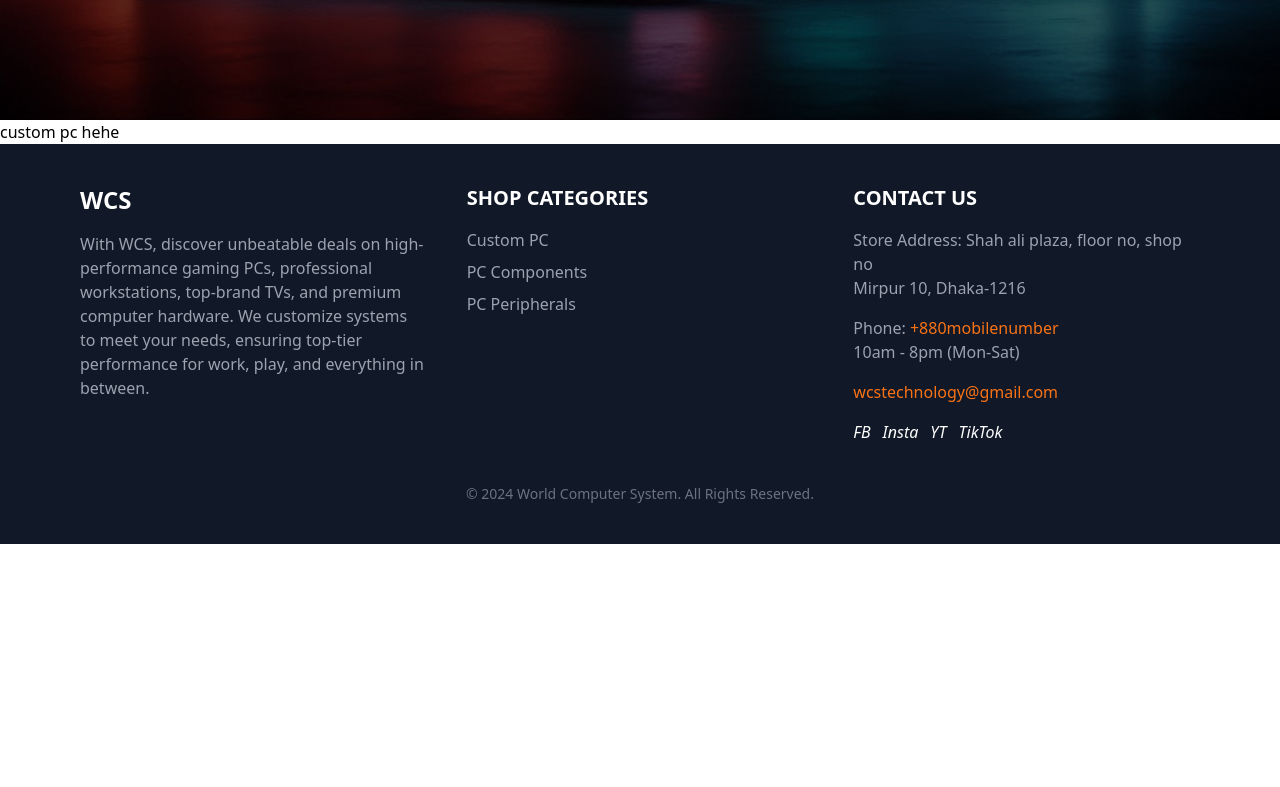
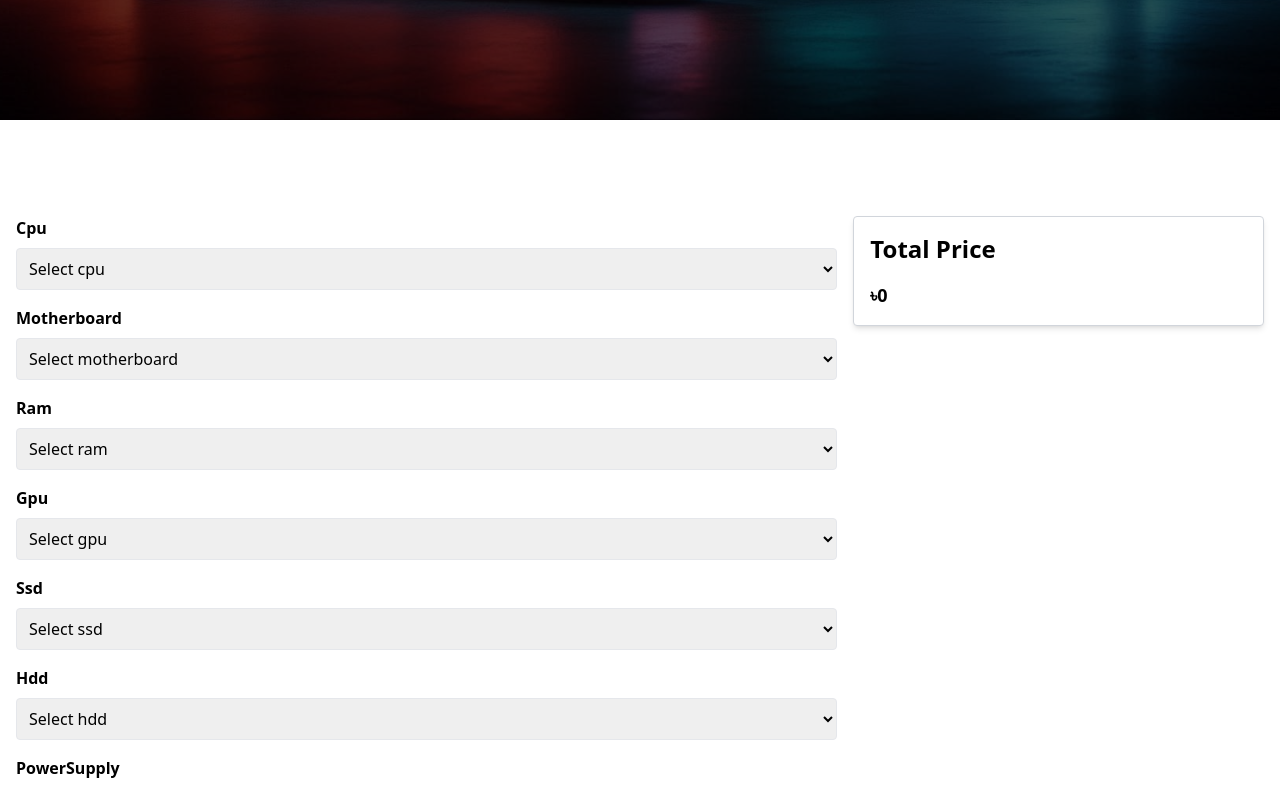
Before and after one commit to DortCeL/world-computer-system, a React (Vite) app in the folder client/: page / in a window 1280 px wide. Shown: the part 680-1467 px from the top of the page. Before the commit the page ends 1224 px from the top, so only its background shows below. Built offline with nearby package versions, Linux system fonts and the light colour scheme.

Commit message:
updated design

```diff
--- a/client/src/components/CustomPcBuild.jsx
+++ /dev/null
@@ -1,11 +0,0 @@
-import { Link } from "react-router-dom";
-
-const CustomPCBuild = () => {
-	return (
-		<>
-			<h2>custom pc hehe</h2>
-		</>
-	);
-};
-
-export default CustomPCBuild;
--- /dev/null
+++ b/client/src/components/CustomPcBuilder.jsx
@@ -0,0 +1,117 @@
+import { useState } from "react";
+
+// Define parts and prices for each category
+const componentsData = {
+	cpu: [
+		{ id: 1, name: "Intel i7", price: 300 },
+		{ id: 2, name: "AMD Ryzen 5", price: 250 },
+		{ id: 3, name: "Intel i5", price: 200 },
+	],
+	motherboard: [
+		{ id: 4, name: "ASUS Prime", price: 150 },
+		{ id: 5, name: "MSI Pro", price: 130 },
+		{ id: 6, name: "Gigabyte Aorus", price: 170 },
+	],
+	ram: [
+		{ id: 7, name: "Corsair 16GB", price: 80 },
+		{ id: 8, name: "G.Skill 32GB", price: 150 },
+	],
+	gpu: [
+		{ id: 9, name: "NVIDIA RTX 3080", price: 700 },
+		{ id: 10, name: "AMD RX 6800", price: 600 },
+	],
+	ssd: [
+		{ id: 11, name: "Samsung 1TB", price: 120 },
+		{ id: 12, name: "Kingston 500GB", price: 60 },
+	],
+	hdd: [
+		{ id: 13, name: "Seagate 2TB", price: 80 },
+		{ id: 14, name: "WD 1TB", price: 50 },
+	],
+	powerSupply: [
+		{ id: 15, name: "Corsair 650W", price: 120 },
+		{ id: 16, name: "Cooler Master 750W", price: 140 },
+	],
+	casing: [
+		{ id: 17, name: "NZXT H510", price: 100 },
+		{ id: 18, name: "Corsair 4000D", price: 90 },
+	],
+	keyboard: [
+		{ id: 19, name: "Logitech G Pro", price: 120 },
+		{ id: 20, name: "Razer BlackWidow", price: 150 },
+	],
+	mouse: [
+		{ id: 21, name: "Logitech G502", price: 80 },
+		{ id: 22, name: "Razer DeathAdder", price: 70 },
+	],
+};
+
+const CustomPCBuilder = () => {
+	const [selectedParts, setSelectedParts] = useState({
+		cpu: "",
+		motherboard: "",
+		ram: "",
+		gpu: "",
+		ssd: "",
+		hdd: "",
+		powerSupply: "",
+		casing: "",
+		keyboard: "",
+		mouse: "",
+	});
+
+	const handlePartSelection = (category, partId) => {
+		setSelectedParts((prevSelectedParts) => ({
+			...prevSelectedParts,
+			[category]: partId,
+		}));
+	};
+
+	const calculateTotalPrice = () => {
+		return Object.keys(selectedParts).reduce((total, category) => {
+			const selectedPartId = selectedParts[category];
+			if (!selectedPartId) return total;
+
+			const selectedPart = componentsData[category].find(
+				(part) => part.id === Number(selectedPartId)
+			);
+			return total + (selectedPart ? selectedPart.price : 0);
+		}, 0);
+	};
+
+	return (
+		<div className='flex space-x-4 p-4 max-w-7xl mx-auto '>
+			{/* Left Column - Selections */}
+			<div className='w-2/3 h-screen  grid grid-cols-1 gap-4 '>
+				{Object.keys(componentsData).map((category) => (
+					<div key={category} className='flex flex-col space-y-2'>
+						<label className='font-semibold capitalize'>{category}</label>
+						<select
+							className='p-2 border rounded'
+							value={selectedParts[category]}
+							onChange={(e) => handlePartSelection(category, e.target.value)}
+						>
+							<option value=''>Select {category}</option>
+
+							{componentsData[category].map((part) => (
+								<option key={part.id} value={part.id}>
+									{part.name} (${part.price})
+								</option>
+							))}
+						</select>
+					</div>
+				))}
+			</div>
+
+			{/* Right Column - Sticky Total Price */}
+			<div className='w-1/3'>
+				<div className='sticky top-4 p-4 border border-gray-300 rounded shadow-md bg-white'>
+					<h2 className='text-2xl font-semibold mb-4'>Total Price</h2>
+					<p className='text-lg font-bold'>৳{calculateTotalPrice()}</p>
+				</div>
+			</div>
+		</div>
+	);
+};
+
+export default CustomPCBuilder;
--- a/client/src/pages/Home.jsx
+++ b/client/src/pages/Home.jsx
@@ -1,4 +1,4 @@
-import CustomPCBuild from "../components/CustomPcBuild";
+import CustomPCBuilder from "../components/CustomPcBuilder";
 import Footer from "../components/Footer";
 import Nav from "../components/Nav";
 import CategoryGrid from "../components/CategoryGrid";
@@ -16,13 +16,13 @@ export default function Home() {
 						<div className='relative md:ml-10 md:mr-10'>
 							<div className='absolute inset-0 bg-black bg-opacity-20 backdrop-blur-sm rounded-3xl'></div>
 							<div className='relative text-white p-6'>
-								<h1 className='font-orbitron md:text-xl text-md text-center mb-4'>
+								<h1 className='font-orbitron md:text-xl lg:text-2xl text-md text-center mb-4'>
 									Welcome to{" "}
-									<span className='text-red-400 md:text-3xl text-xl'>
+									<span className='text-red-400 md:text-3xl lg:text-4xl text-xl'>
 										World Computer System
 									</span>
 								</h1>
-								<h2 className='font-roboto md:text-md text-sm text-center mx-auto mb-6'>
+								<h2 className='font-roboto md:text-md lg:text-lg text-sm text-center mx-auto mb-6'>
 									Build your <span className='text-blue-400'>Dream PC</span>{" "}
 									today!
 								</h2>
@@ -41,8 +41,8 @@ export default function Home() {
 				</div>
 			</section>
 
-			<section id='custom-pc-build'>
-				<CustomPCBuild />
+			<section id='custom-pc-build' className='py-20'>
+				<CustomPCBuilder />
 			</section>
 
 			<Footer />
```
